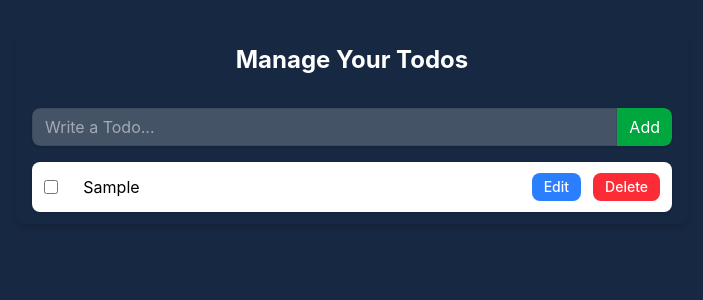
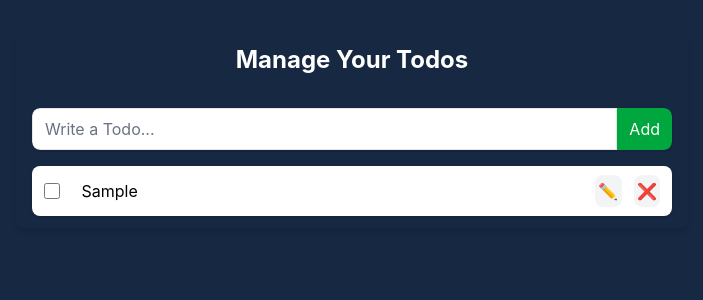
Before and after one commit to sourav-07-s/react-learnning, a React (Vite) app: page / in a window 1280 px wide. Both pictures are taken after typing "Sample" into the empty fields and a click on the button "Add". Shown: the top 300 px of the page, without its empty margins (288-991 px from the left). Built offline with nearby package versions, Linux system fonts and the light colour scheme.

Commit message:
todo web app

```diff
--- a/src/App.tsx
+++ b/src/App.tsx
@@ -1,8 +1,9 @@
-import React, { useState,useEffect } from 'react'
+import  { useState,useEffect } from 'react'
 
 import {TodoProvider} from "./components/context/INdex"
 import TodoForm from './components/TO-Do/TodoForm';
 import TodoItem from './components/TO-Do/TodoItem';
+
 
 
 
@@ -14,15 +15,33 @@ export const App = () => {
 
  const [todos, setTodos] = useState<any[]>([]);
 
-  const addTodo = (todo: any)=>{
-    setTodos ((prev)=>[{id:Date.now(),...todo},...prev])
-  }
+ const addTodo = (todo: any) => {
+  const newTodo = {
+    id: Date.now(),
+    ...todo,
+  };
+
+
+
+  setTodos((prev) => [newTodo, ...prev]);
+}
+
   const updateTodo = (id:any,todo: any)=>{
     setTodos ((prev)=>prev.map( (prevTodo) => (prevTodo.id === id ? todo : prevTodo)) )
   }
-  const toggleComplete = (id:any)=>{
-    setTodos((prev)=>prev.map((prevTodo)=> prevTodo === id ? {...prevTodo, completed: !prevTodo. completed } : prevTodo))
-  }
+
+ const toggleComplete = (id: number) => {
+  setTodos((prev) =>
+    prev.map((prevTodo) =>
+      prevTodo.id === id
+        ? {
+            ...prevTodo,
+            completed: !prevTodo.completed,
+          }
+        : prevTodo
+    )
+  );
+};
 
   const deleteTodo =(id:any)=> {
 
@@ -63,7 +82,7 @@ useEffect(() => {
             <TodoForm/>
           </div>
 
-         <div className="mt-4 flex flex-col gap-3">
+        <div className="mt-4 flex flex-col gap-3">
   {todos.map((todo) => (
     <TodoItem
       key={todo.id}
--- a/src/components/TO-Do/TodoForm.tsx
+++ b/src/components/TO-Do/TodoForm.tsx
@@ -25,11 +25,13 @@ function TodoForm() {
       className="flex shadow rounded-lg overflow-hidden mb-4"
     >
    <input
+  id="todo"
+  name="todo"
   type="text"
   placeholder="Write a Todo..."
   value={todo}
   onChange={(e) => setTodo(e.target.value)}
-        className="w-full border border-black/10 rounded-l-lg px-3 outline-none duration-150 bg-white/20 py-1.5"
+  className="w-full rounded-l-lg border border-black/10 bg-white px-3 py-2 text-black placeholder:text-gray-500 outline-none"
 />
 
       <button
--- a/src/components/TO-Do/TodoItem.tsx
+++ b/src/components/TO-Do/TodoItem.tsx
@@ -9,43 +9,53 @@ interface TodoItemProps {
   };
 }
 
-function TodoItem({ todo }: TodoItemProps) {
-  const { updateTodo, deleteTodo, toggleComplete } = useTodo();
-
+const TodoItem = ({ todo }: TodoItemProps) => {
   const [isTodoEditable, setIsTodoEditable] = useState(false);
   const [todoMsg, setTodoMsg] = useState(todo.todo);
 
+  const {
+    updateTodo,
+    deleteTodo,
+    toggleComplete,
+  } = useTodo();
+
   const editTodo = () => {
-    updateTodo(todo.id, todoMsg);
+    updateTodo(todo.id, {
+      ...todo,
+      todo: todoMsg,
+    });
+
     setIsTodoEditable(false);
   };
 
   return (
-    <div
-      className={`flex w-full items-center gap-3 rounded-lg px-3 py-2 shadow-sm ${
-        todo.completed ? "bg-green-100" : "bg-white"
-      }`}
-    >
+    <div className="flex w-full items-center gap-3 rounded-lg bg-white px-3 py-2 shadow-sm">
+
       {/* Checkbox */}
       <input
+        id={`complete-${todo.id}`}
         type="checkbox"
         checked={todo.completed}
         onChange={() => toggleComplete(todo.id)}
         className="h-5 w-5 cursor-pointer"
       />
 
-      {/* Todo Input */}
+      {/* Todo text */}
       <input
+        id={`todo-${todo.id}`}
+        name={`todo-${todo.id}`}
         type="text"
         value={todoMsg}
         onChange={(e) => setTodoMsg(e.target.value)}
         readOnly={!isTodoEditable}
-        className={`w-full rounded-lg border px-3 py-1 outline-none ${
+        className={`w-full rounded-lg border px-2 py-1 text-black outline-none ${
           isTodoEditable
-            ? "border-black/20 bg-white"
-            : "border-transparent bg-transparent"
+            ? "border-gray-300"
+            : "border-transparent"
         } ${
-          todo.completed ? "text-gray-500 line-through" : "text-black"
+          todo.completed
+            ? "text-gray-400 line-through"
+            : ""
         }`}
       />
 
@@ -53,27 +63,30 @@ function TodoItem({ todo }: TodoItemProps) {
       <button
         type="button"
         onClick={() => {
+          if (todo.completed) return;
+
           if (isTodoEditable) {
             editTodo();
           } else {
             setIsTodoEditable(true);
           }
         }}
-        className="rounded-lg bg-blue-500 px-3 py-1 text-sm font-medium text-white"
+        className="h-8 w-8 rounded-lg bg-gray-100"
       >
-        {isTodoEditable ? "Save" : "Edit"}
+        {isTodoEditable ? "💾" : "✏️"}
       </button>
 
       {/* Delete */}
       <button
         type="button"
         onClick={() => deleteTodo(todo.id)}
-        className="rounded-lg bg-red-500 px-3 py-1 text-sm font-medium text-white"
+        className="h-8 w-8 rounded-lg bg-gray-100"
       >
-        Delete
+        ❌
       </button>
+
     </div>
   );
-}
+};
 
 export default TodoItem;
--- a/src/components/context/TOdoContext.ts
+++ b/src/components/context/TOdoContext.ts
@@ -14,7 +14,14 @@ export const ToDoContext = createContext({
     ],
   addTodo: (todo: {}) => {},
 
-  updateTodo: (id: number, todo: string) => {},
+  updateTodo: (
+  id: number,
+  todo: {
+    id: number;
+    todo: string;
+    completed: boolean;
+  }
+) => {},
 
   deleteTodo: (id: number) => {},
 
```
Lines whose indentation alone changed are shown as unchanged.
